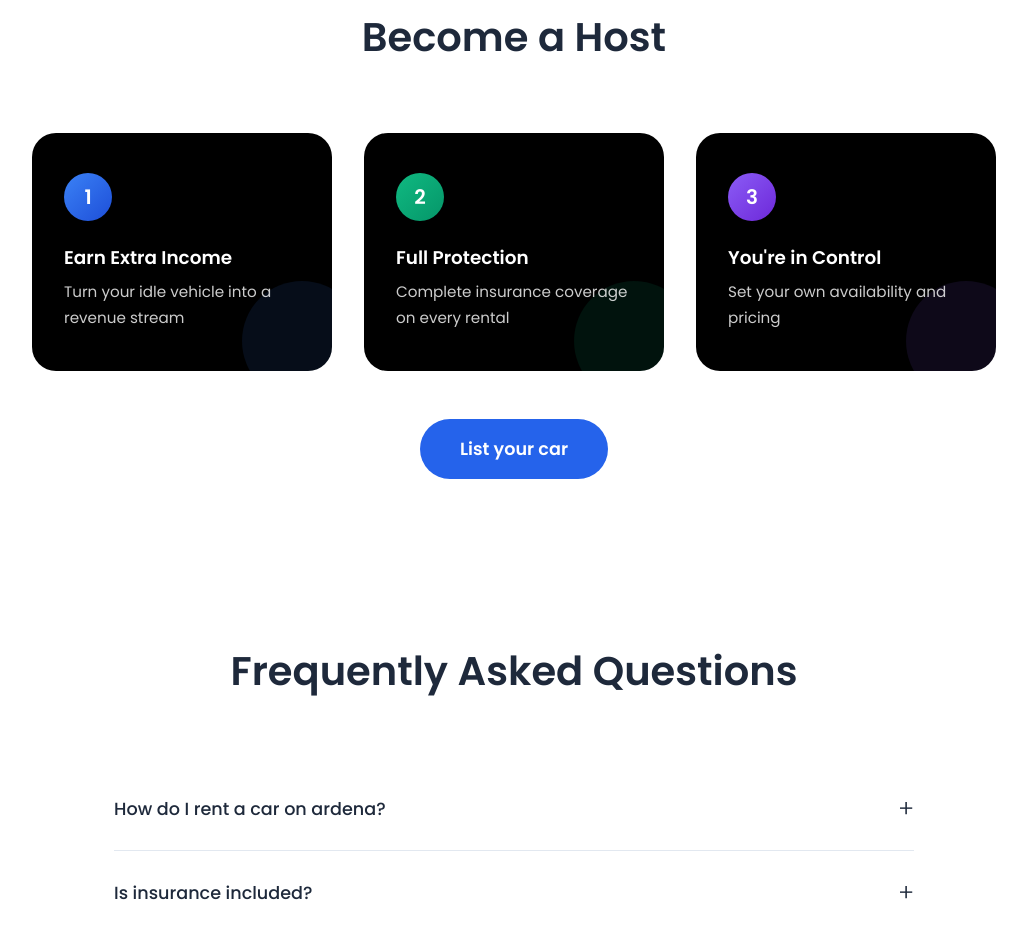
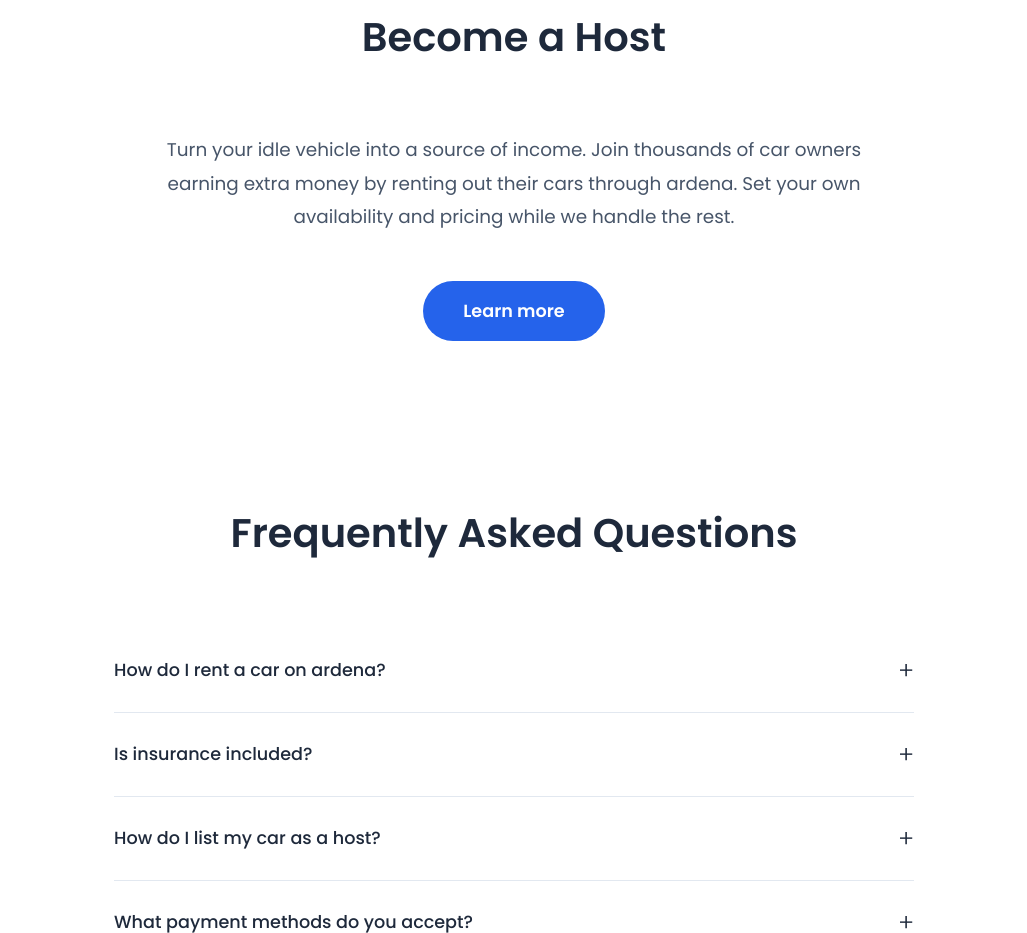
Before and after one commit to Deon62/ardena, a plain HTML site: page index.html in a window 1280 px wide. Shown: the part 2280-3213 px from the top of the page, without its empty margins (126-1153 px from the left). Drawn offline with Linux system fonts and the light colour scheme.

Commit message:
added host page styling

```diff
--- a/index.html
+++ b/index.html
@@ -140,34 +140,9 @@
         <section class="become-host">
             <div class="container">
                 <h2 class="section-title">Become a Host</h2>
-                <div class="host-benefits">
-                    <div class="host-benefit-card">
-                        <div class="benefit-number">1</div>
-                        <div class="benefit-content">
-                            <h3 class="benefit-title">Earn Extra Income</h3>
-                            <p class="benefit-text">Turn your idle vehicle into a revenue stream</p>
-                        </div>
-                        <div class="benefit-decoration"></div>
-                    </div>
-                    <div class="host-benefit-card">
-                        <div class="benefit-number">2</div>
-                        <div class="benefit-content">
-                            <h3 class="benefit-title">Full Protection</h3>
-                            <p class="benefit-text">Complete insurance coverage on every rental</p>
-                        </div>
-                        <div class="benefit-decoration"></div>
-                    </div>
-                    <div class="host-benefit-card">
-                        <div class="benefit-number">3</div>
-                        <div class="benefit-content">
-                            <h3 class="benefit-title">You're in Control</h3>
-                            <p class="benefit-text">Set your own availability and pricing</p>
-                        </div>
-                        <div class="benefit-decoration"></div>
-                    </div>
-                </div>
+                <p class="host-intro-text">Turn your idle vehicle into a source of income. Join thousands of car owners earning extra money by renting out their cars through ardena. Set your own availability and pricing while we handle the rest.</p>
                 <div class="host-cta-container">
-                    <a href="mailto:host@ardena.xyz" class="btn btn-primary btn-large">List your car</a>
+                    <a href="host.html" class="btn btn-primary btn-large">Learn more</a>
                 </div>
             </div>
         </section>
--- a/styles.css
+++ b/styles.css
@@ -505,6 +505,15 @@
     background: white;
 }
 
+.host-intro-text {
+    font-size: 1.15rem;
+    color: var(--text-secondary);
+    line-height: 1.8;
+    max-width: 700px;
+    margin: 0 auto 3rem;
+    text-align: center;
+}
+
 .host-benefits {
     display: flex;
     gap: 2rem;
```
